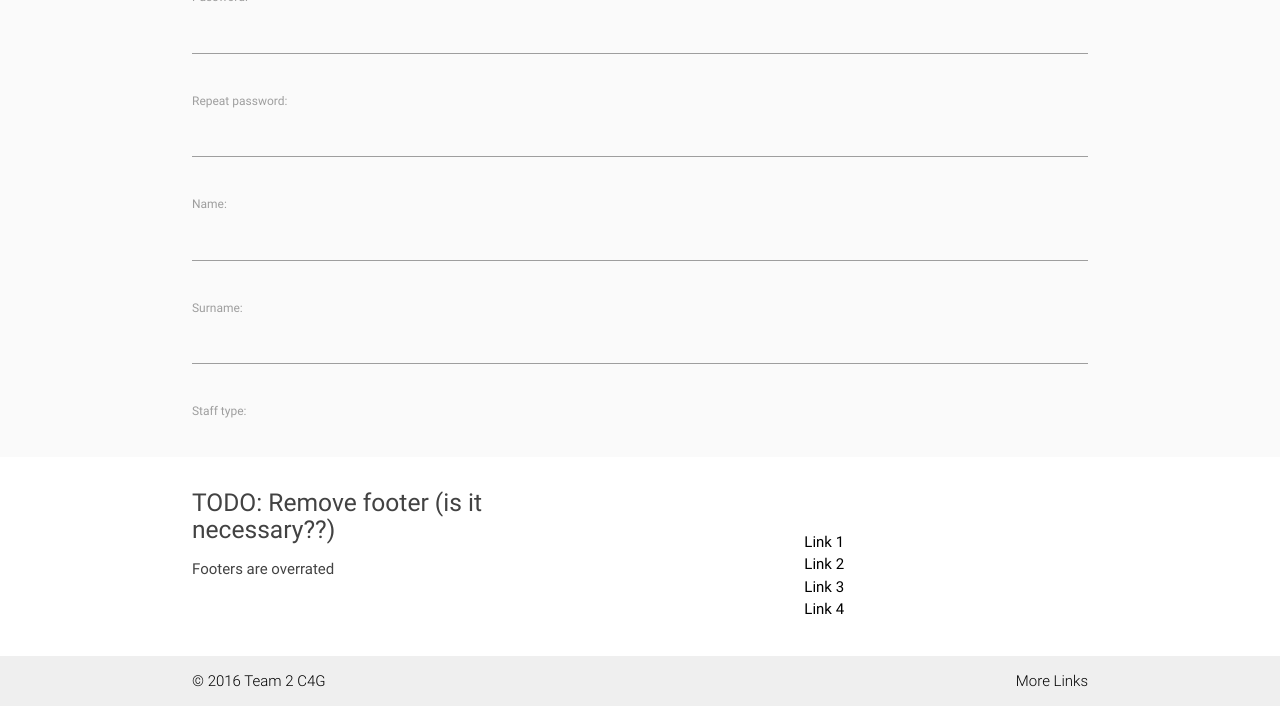
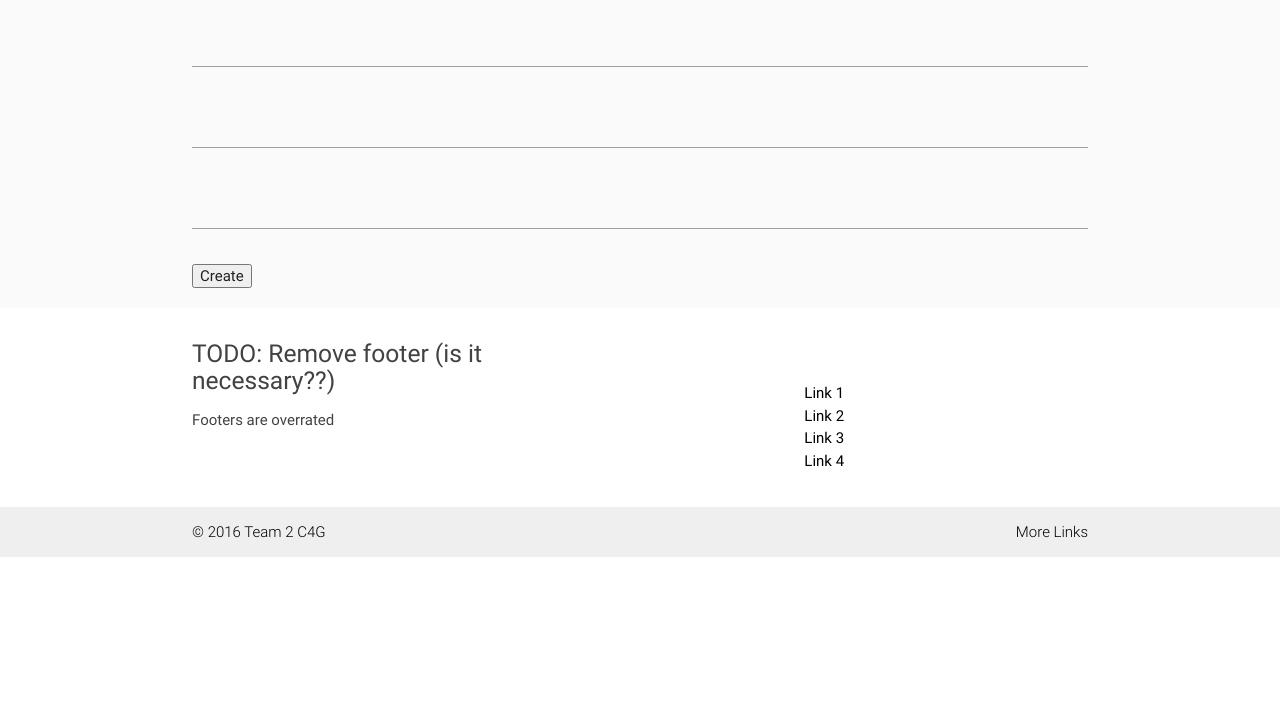
Before and after one commit to glasgow2016/team-2, a Django app: a page that uses Maggies_Center/templates/maggies/new_user.html in a window 1280 px wide. Shown: the part 321-1027 px from the top of the page. After the commit the page ends 878 px from the top, so only its background shows below. Run offline with Django 3.2, Linux system fonts and the light colour scheme; some libraries are stand-ins or nearby versions.

Commit message:
Finished user registration

```diff
--- a/Maggies_Center/maggies_webapp/views.py
+++ b/Maggies_Center/maggies_webapp/views.py
@@ -30,7 +30,7 @@ class AddUser(View, LoginRequiredMixin):
                 new_user = User.objects.create_user(
                     username=form_a.cleaned_data["user"],
                     password=form_a.cleaned_data["password"],
-                    email=form_b.cleaned_data["email"])
+                    email=form_a.cleaned_data["email"])
                 new_prof = form_b.save(commit=False)
                 new_prof.user_mapping = new_user
                 new_prof.save()
--- a/Maggies_Center/templates/maggies/new_user.html
+++ b/Maggies_Center/templates/maggies/new_user.html
@@ -1,6 +1,14 @@
 {% extends "base.html" %}
 
 {% block content %}
+
+<form method="post">
+<div class="input-field">
+    {% csrf_token %}
 {{ form_a.as_p }}
 {{ form_b.as_p }}
+</div>
+<input type="submit" value="Create">
+</form>
+
 {% endblock %}
```
